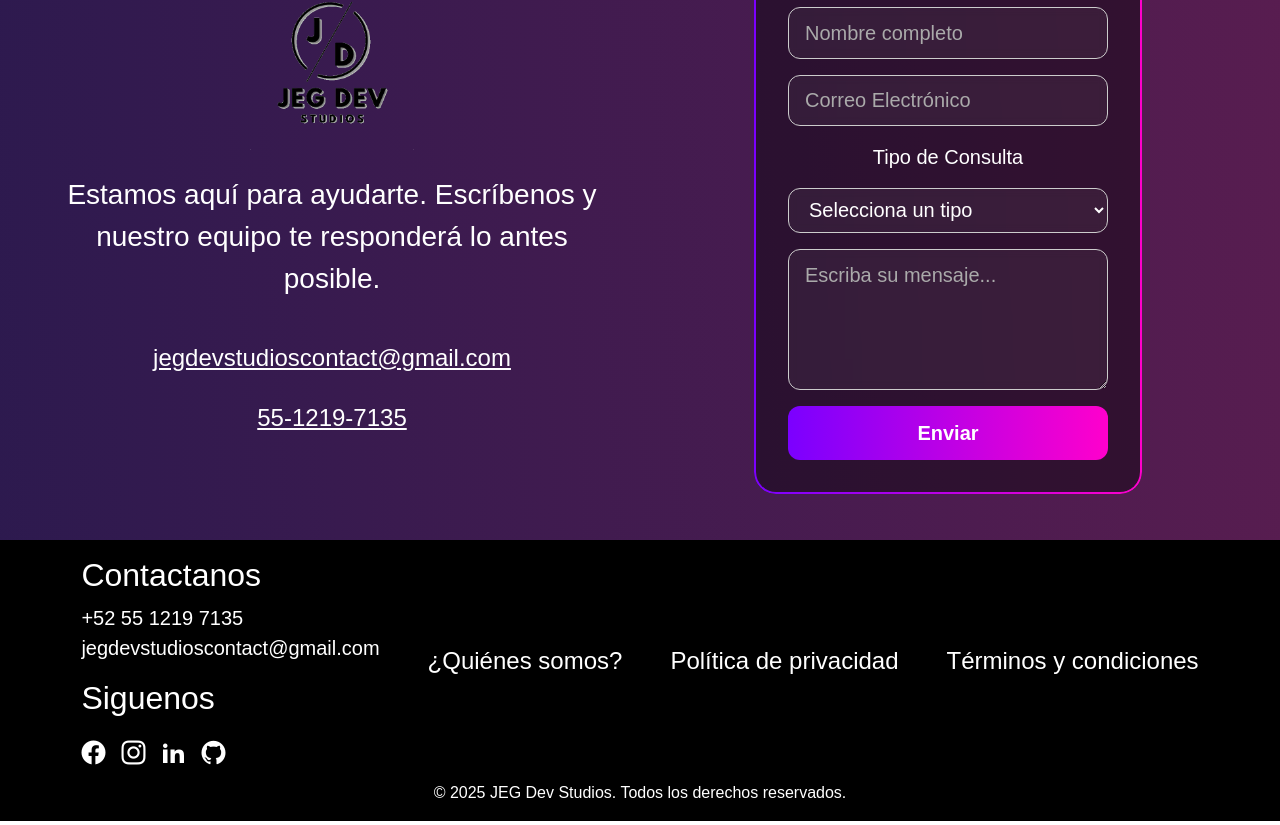
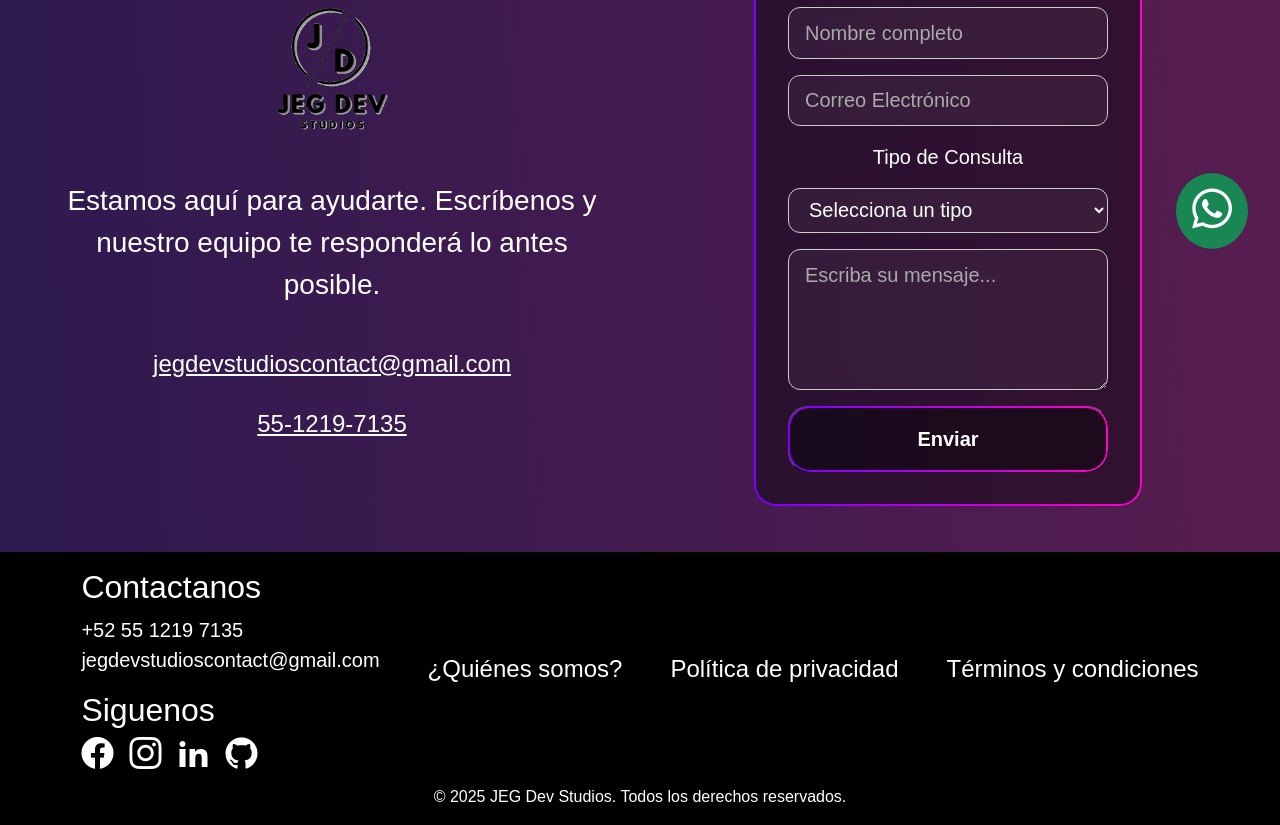
Before and after one commit to JhonnDevJs/jeg-dev-studios-site, a Next.js app: page /contact in a window 1280 px wide. Shown: the part 519-1344 px from the top of the page. Built offline with nearby package versions, Linux system fonts and the light colour scheme.

Commit message:
add modal contact section

```diff
--- a/src/app/contact/ContactClient.jsx
+++ b/src/app/contact/ContactClient.jsx
@@ -6,6 +6,9 @@ import iconLogo from "@/assets/img/logo/logo-bg-transparent.webp";
 import "./contactClient.css";
 
 export default function ContactClient() {
+  const [loading, setLoading] = useState(false); // Nuevo estado
+  const [showModal, setShowModal] = useState(false);
+
   const [formData, setFormData] = useState({
     name: "",
     email: "",
@@ -20,6 +23,7 @@ export default function ContactClient() {
 
   const handleSubmit = async (e) => {
     e.preventDefault();
+    setLoading(true);
 
     try {
       const response = await fetch(
@@ -34,19 +38,21 @@ export default function ContactClient() {
       );
 
       if (response.ok) {
-        alert("Correo enviado con éxito");
         setFormData({
           name: "",
           email: "",
           type: "",
           message: "",
         });
+        setShowModal(true); // Mostrar modal
       } else {
         alert("Error al enviar el correo");
       }
     } catch (error) {
       console.error("Error:", error);
       alert("Error al enviar el correo");
+    } finally {
+      setLoading(false);
     }
   };
 
@@ -134,12 +140,35 @@ export default function ContactClient() {
               onChange={handleChange}
               required
             />
-            <button type="submit" className="fs-5 fw-bold">
-              Enviar
+            <button type="submit" className="fs-5 fw-bold btn-services">
+              {loading ? (
+                <div className="d-flex align-items-center">
+                  <strong role="status">Enviando...</strong>
+                  <div className="spinner-border ms-auto" aria-hidden="true"></div>
+                </div>
+              ) : (
+                "Enviar"
+              )}
             </button>
           </form>
         </article>
       </section>
+      {showModal && (
+        <div className="custom-modal-backdrop">
+          <div className="custom-modal-content rounded-4 bg-black text-white text-center p-4">
+            <div className="mb-4">
+              <div className="fs-3 fw-bold">Tu mensaje ha sido enviado<br />exitosamente.</div>
+              <div className="fs-5 mt-2">Nos comunicaremos<br />contigo a la brevedad.<br />:)</div>
+            </div>
+            <button
+              className="btn-services"
+              onClick={() => setShowModal(false)}
+            >
+              Aceptar
+            </button>
+          </div>
+        </div>
+      )}
     </>
   );
 }
--- a/src/app/contact/contactClient.css
+++ b/src/app/contact/contactClient.css
@@ -64,16 +64,61 @@
   background: rgba(255, 255, 255, 0.1);
 }
 
-.custom-form button {
-  padding: 0.75rem;
-  border: none;
-  border-radius: 12px;
-  background: linear-gradient(90deg, #7b00ff, #ff00cc);
-  color: white;
-  cursor: pointer;
-  transition: background 0.3s ease;
+.custom-modal-backdrop {
+  position: fixed;
+  top: 0; left: 0; right: 0; bottom: 0;
+  background: rgba(0,0,0,0.7);
+  z-index: 1050;
+  display: flex;
+  align-items: center;
+  justify-content: center;
 }
 
-.custom-form button:hover {
-  background: linear-gradient(90deg, #ff00cc, #7b00ff);
+.custom-modal-content {
+  min-width: 320px;
+  max-width: 90vw;
+  border-radius: 1.5rem;
+  position: relative;
 }
+
+
+.btn-services {
+  position: relative;
+  padding: 1rem;
+  background-color: rgba(0, 0, 0, 0.4); /* Fondo transparente */
+  border-radius: 20px; /* 🔁 Este valor modifica el redondeado */
+  color: white;
+  text-decoration: none;
+  text-align: center;
+  z-index: 1;
+}
+
+.btn-services::before {
+  content: "";
+  position: absolute;
+  top: -2px;
+  left: -2px;
+  right: -2px;
+  bottom: -2px;
+  background: linear-gradient(90deg, #7b00ff, #ff00cc);
+  border-radius: 22px; /* Debe ser igual o mayor al de `.card` */
+  z-index: -1;
+  mask:
+    linear-gradient(#fff 0 0) content-box,
+    linear-gradient(#fff 0 0);
+  mask-composite: exclude;
+  -webkit-mask-composite: destination-out;
+  padding: 2px;
+}
+
+.btn-services:hover {
+  background: rgb(255, 255, 255); /* Fondo más opaco */
+  color: black;
+}
+
+/* Active (al presionar): efecto de "pulso" */
+.btn-services:active {
+  transform: scale(1.05);
+  background: rgb(255, 255, 255); /* Fondo más opaco */
+  color: black;
+}
--- a/src/app/globals.css
+++ b/src/app/globals.css
@@ -1,7 +1,7 @@
 @import "../assets/icons/icon-fonts/style.css";
 
 * {
-  font-family: "Bebas Neue", sans-serif;
+  font-family: "ABeeZee", sans-serif;
   font-weight: 400;
   font-style: normal;
   box-sizing: border-box;
@@ -30,6 +30,7 @@
   outline: none;
   border: none;
 }
+
 .gradiant-effect {
   min-height: 100vh;
   background: linear-gradient(87deg, #17184e 8.8%, #5a1d50 84.38%);
@@ -60,3 +61,9 @@
   margin-top: 4.5rem;
   min-height: calc(100dvh - 4.5rem);
 }
+
+.btn-whatsapp {
+  position: fixed;
+  bottom: 2rem;
+  right: 2rem;
+}
--- a/src/app/home.css
+++ b/src/app/home.css
@@ -89,3 +89,44 @@
   transform: scale(1.15);
   color: #1171FD !important;
 }
+
+.btn-services {
+  position: relative;
+  padding: 1rem;
+  background-color: rgba(0, 0, 0, 0.4); /* Fondo transparente */
+  border-radius: 20px; /* 🔁 Este valor modifica el redondeado */
+  color: white;
+  text-decoration: none;
+  text-align: center;
+  z-index: 1;
+}
+
+.btn-services::before {
+  content: "";
+  position: absolute;
+  top: -2px;
+  left: -2px;
+  right: -2px;
+  bottom: -2px;
+  background: linear-gradient(90deg, #7b00ff, #ff00cc);
+  border-radius: 22px; /* Debe ser igual o mayor al de `.card` */
+  z-index: -1;
+  mask:
+    linear-gradient(#fff 0 0) content-box,
+    linear-gradient(#fff 0 0);
+  mask-composite: exclude;
+  -webkit-mask-composite: destination-out;
+  padding: 2px;
+}
+
+.btn-services:hover {
+  background: rgb(255, 255, 255); /* Fondo más opaco */
+  color: black;
+}
+
+/* Active (al presionar): efecto de "pulso" */
+.btn-services:active {
+  transform: scale(1.05);
+  background: rgb(255, 255, 255); /* Fondo más opaco */
+  color: black;
+}
--- a/src/app/layout.js
+++ b/src/app/layout.js
@@ -2,6 +2,7 @@ import { Geist, Geist_Mono } from "next/font/google";
 import "./globals.css";
 import Script from "next/script";
 import NavBar from "@/components/NavBar.jsx";
+import BtnWhats from "@/components/WhatsAppButton.jsx";
 import Footer from "@/components/Footer.jsx";
 import "bootstrap/dist/css/bootstrap.min.css";
 
@@ -234,6 +235,7 @@ export default function RootLayout({ children }) {
         <NavBar />
         <main className="container-fluid d-flex flex-column min-vh-100 p-0 m-0">
           {children}
+          <BtnWhats/>
         </main>
         <Footer />
       </body>
--- a/src/app/services/ServicesClient.jsx
+++ b/src/app/services/ServicesClient.jsx
@@ -21,7 +21,7 @@ export default function ServicesClient() {
           />
           <CardServices
             title="Desarrollo de aplicaciones"
-            description="Implementamos estructuras limpias y reutilizables en lenguajes como Python, JavaScript y C# para garantizar estabilidad y crecimiento a largo plazo."
+            description="Implementamos lenguajes como Kotlin, React Native, PHP (Laravel) para garantizar compatibilidad, rendimiento y mantenimiento simplificado, asegurando escalabilidad y eficiencia."
             url="/services/desarrollo-movil"
             items={[
               "Código Modular y Escalable",
@@ -32,7 +32,7 @@ export default function ServicesClient() {
           />
           <CardServices
             title="Desarrollo de software"
-            description="Implementamos desarrollo en lenguajes como Java, Kotlin y React Native para garantizar compatibilidad, rendimiento y mantenimiento simplificado, asegurando escalabilidad y eficiencia."
+            description="Implementamos estructuras limpias y reutilizables en lenguajes como React Native y Java para garantizar estabilidad y crecimiento a largo plazo."
             url="/services/desarrollo-software"
             items={[
               "Clean Code",
--- a/src/components/CardServices.jsx
+++ b/src/components/CardServices.jsx
@@ -11,7 +11,7 @@ function CardServices({ title, description, url, items = [] }) {
       <div className="card-body d-flex flex-column">
         <h3 className="h2 fw-bolder card-title text-start">{title}</h3>
         <p className="fs-5 text-start">{description}</p>
-        <Link href={url} className="btn gradient-border">
+        <Link href={url} className="btn-services">
           <span className="fw-bolder">ver paquetes completos</span>
         </Link>
       </div>
--- a/src/components/CardTeam.jsx
+++ b/src/components/CardTeam.jsx
@@ -36,7 +36,7 @@ function CardTeam({ imageUrl, name, position, description, links }) {
               ))}
             </div>
           </div>
-          <p className="text-secondary m-0">{position}</p>
+          <p className="text-light fst-italic m-0">{position}</p>
         </div>
       </div>
       <div>
--- a/src/components/Footer.jsx
+++ b/src/components/Footer.jsx
@@ -3,7 +3,7 @@ import Link from "next/link";
 function Footer() {
   return (
     <footer className="d-flex flex-column justify-content-center align-items-center bg-black text-white w-100 p-3">
-      <div className="d-flex flex-xl-row flex-column justify-content-center align-items-center w-100 gap-xl-5 gap-0">
+      <div className="d-flex flex-xl-row flex-column justify-content-center align-items-center w-100 gap-xl-5 gap-3">
         <article className="d-flex flex-column justify-content-center align-items-center gap-3">
           <div className="d-flex flex-column justify-content-center align-items-xl-start align-items-center">
             <h2>Contactanos</h2>
@@ -30,11 +30,11 @@ function Footer() {
               jegdevstudioscontact@gmail.com
             </Link>
           </div>
-          <div className="d-flex flex-column justify-content-center align-items-xl-start align-items-center w-100 h-100 gap-3">
+          <div className="d-flex flex-column justify-content-center align-items-xl-start align-items-center w-100 h-100">
             <h2>Siguenos</h2>
             <div className="d-flex justify-content-center align-items-center gap-3">
               <Link
-                className="d-flex fs-4 text-decoration-none icon-facebook __icons-color"
+                className="d-flex fs-2 text-decoration-none icon-facebook __icons-color"
                 href="https://www.facebook.com/JEGDevStudios"
                 target="_blank"
                 rel="noopener noreferrer"
@@ -43,7 +43,7 @@ function Footer() {
                 tabIndex={0}
               ></Link>
               <Link
-                className="d-flex fs-4 text-decoration-none icon-instagram __icons-color"
+                className="d-flex fs-2 text-decoration-none icon-instagram __icons-color"
                 href="https://instagram.com/jegdevstudios/"
                 target="_blank"
                 rel="noopener noreferrer"
@@ -52,7 +52,7 @@ function Footer() {
                 tabIndex={0}
               ></Link>
               <Link
-                className="d-flex fs-4 text-decoration-none icon-linkedin-no-bg __icons-color"
+                className="d-flex fs-2 text-decoration-none icon-linkedin-no-bg __icons-color"
                 href="https://linkedin.com/company/jegdevstudios"
                 target="_blank"
                 rel="noopener noreferrer"
@@ -61,7 +61,7 @@ function Footer() {
                 tabIndex={0}
               ></Link>
               <Link
-                className="d-flex fs-4 text-decoration-none icon-github __icons-color"
+                className="d-flex fs-2 text-decoration-none icon-github __icons-color"
                 href="https://github.com/JEGDevStudios"
                 target="_blank"
                 rel="noopener noreferrer"
--- /dev/null
+++ b/src/components/WhatsAppButton.jsx
@@ -0,0 +1,16 @@
+import Link from "next/link";
+
+export default function BtnWhats() {
+  return (
+    <Link
+      href="https://api.whatsapp.com/send?phone=5521999999999"
+      target="_blank"
+      rel="noopener noreferrer"
+      className="btn-whatsapp btn btn-success rounded-circle border-0 text-white text-center p-3"
+      aria-label="boton de mensaje directo aWhatsApp"
+      title="boton de mensaje directo WhatsApp"
+    >
+      <span class="icon-whatsapp text-center fs-1 p-0 m-0"></span>
+    </Link>
+  );
+}
```
Also changed, not shown: src/app/page.js (+8 -17 lines).
